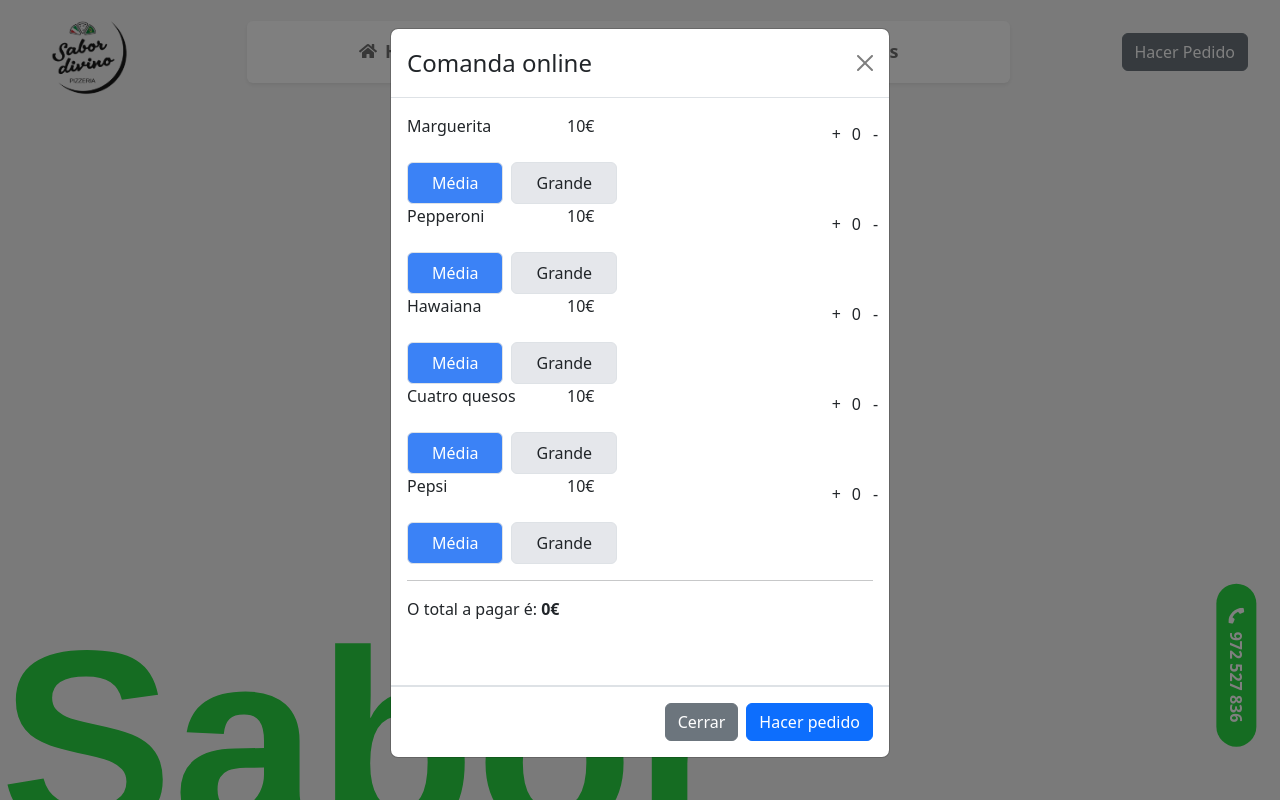
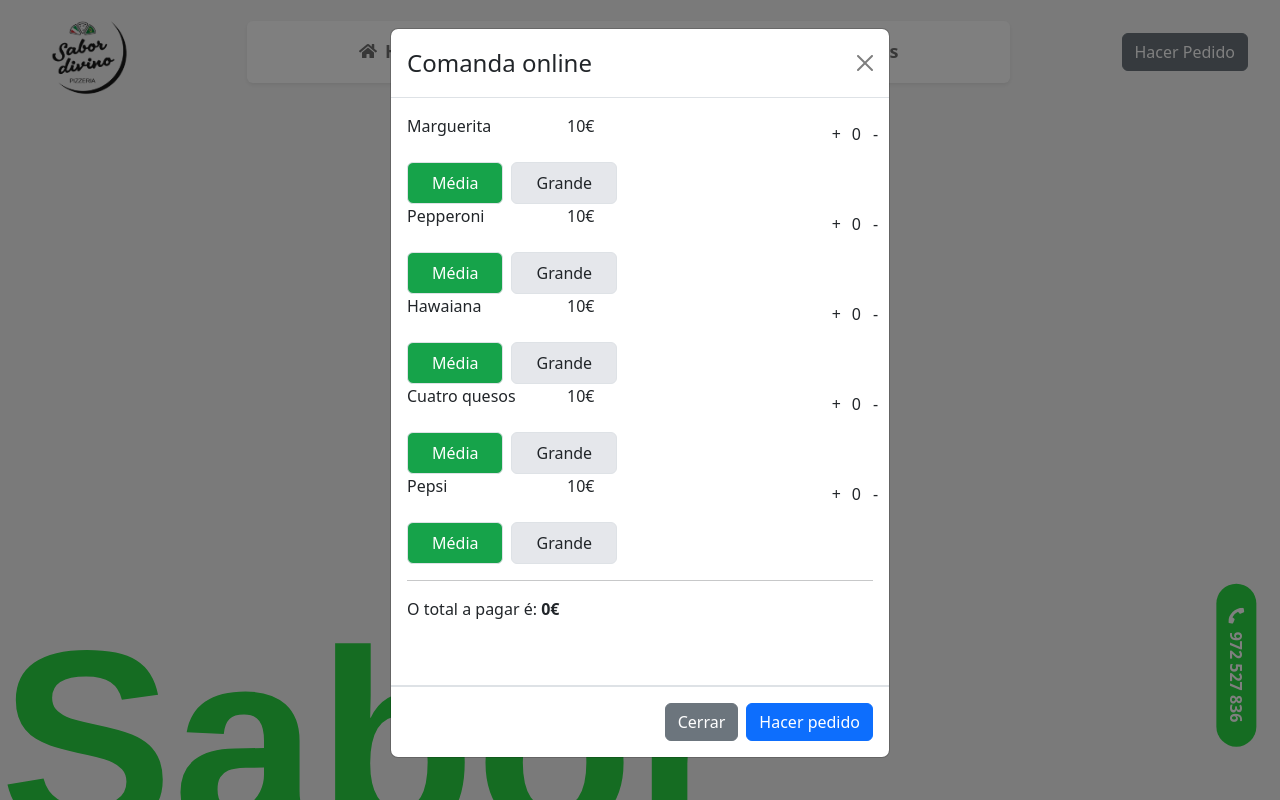
Before and after one commit to Miqueias26/pizzaria, a React (Vite) app: page / in a window 1280 px wide. Both pictures are taken after a click on the button "Hacer Pedido". Shown: the top 800 px of the page. Built offline with nearby package versions, Linux system fonts and the light colour scheme; a web font is replaced by a local one.

Commit message:
update 12

```diff
--- a/src/components/ultilities/OrdersPizzas.jsx
+++ b/src/components/ultilities/OrdersPizzas.jsx
@@ -127,7 +127,7 @@ const OrdersSystem = () => {
               onClick={() => changeSize(order.id, "média")} // Altera o tamanho para "média".
               className={`px-4 py-2 border rounded ${
                 order.size === "média"
-                  ? "bg-blue-500 text-white"
+                  ? "bg-green-600 text-white"
                   : "bg-gray-200"
               }`}
             >
@@ -138,7 +138,7 @@ const OrdersSystem = () => {
               onClick={() => changeSize(order.id, "grande")} // Altera o tamanho para "grande".
               className={`px-4 py-2 border rounded ${
                 order.size === "grande"
-                  ? "bg-blue-500 text-white"
+                  ? "bg-green-600 text-white"
                   : "bg-gray-200"
               }`}
             >
```
